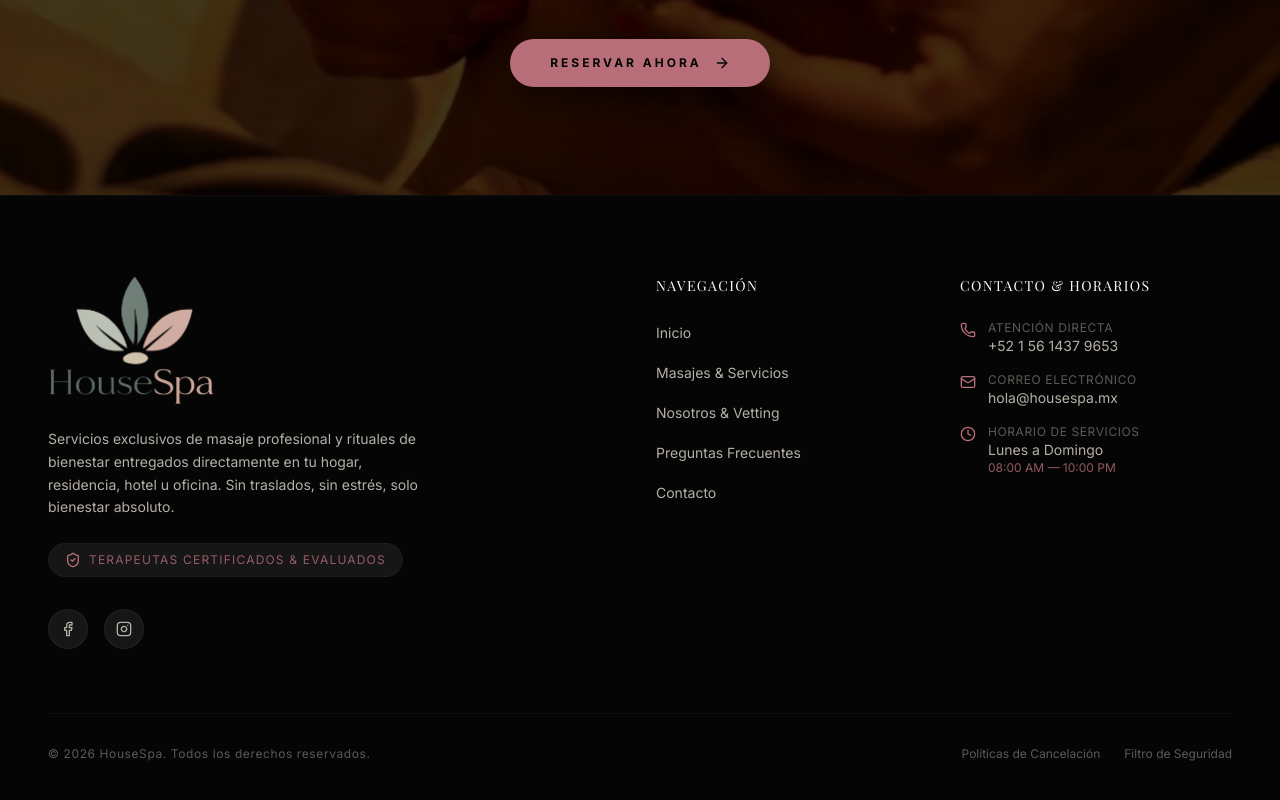
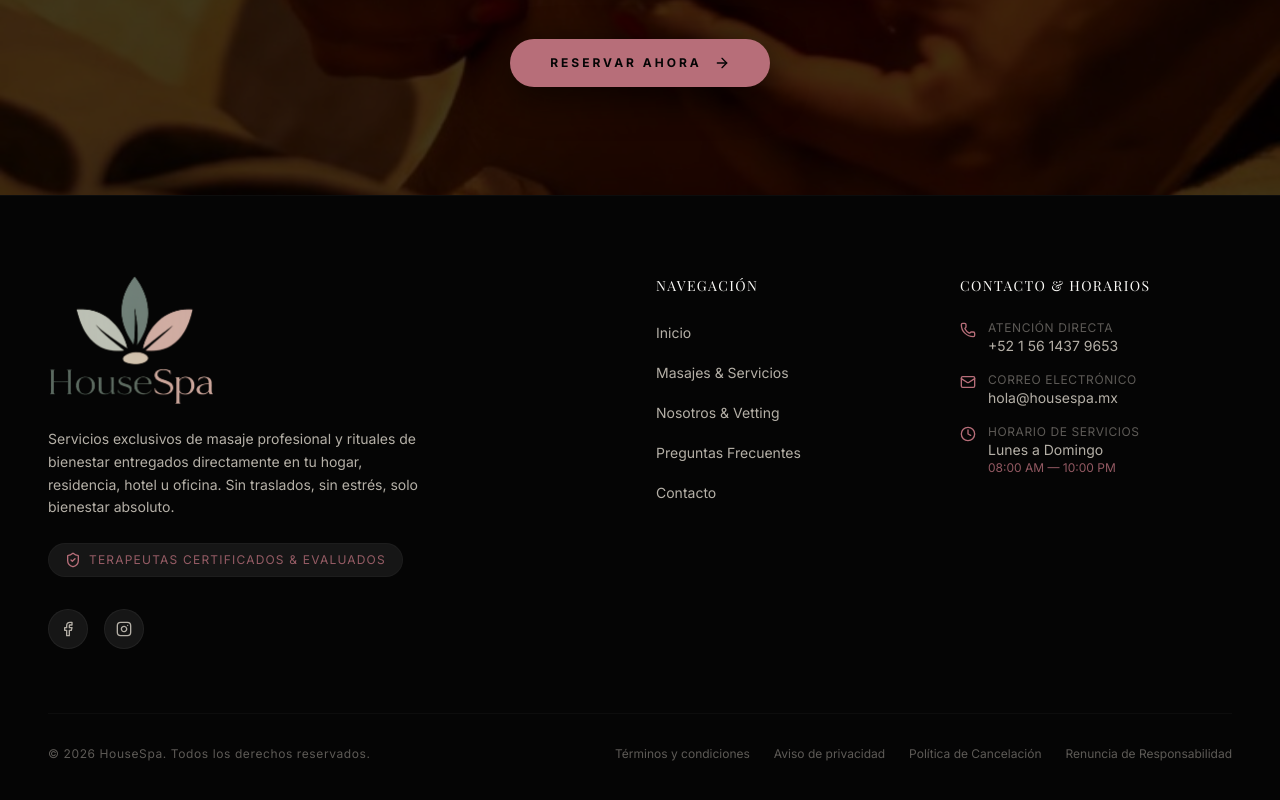
Before and after one commit to eucatastrofee-coder/housespa, a Next.js app: page / in a window 1280 px wide. Shown: the part 10515-11315 px from the top of the page. Built offline with nearby package versions, Linux system fonts and the light colour scheme; no server answers; a web font is replaced by a local one.

Commit message:
Update Footer.tsx

```diff
--- a/components/Footer.tsx
+++ b/components/Footer.tsx
@@ -124,12 +124,18 @@ export default function Footer() {
           <p className="text-xs text-ivory-muted/50 tracking-wider">
             &copy; {currentYear} HouseSpa. Todos los derechos reservados.
           </p>
-          <div className="flex gap-6">
-            <Link href="/faq" className="text-xs text-ivory-muted/50 hover:text-rose transition-colors">
-              Políticas de Cancelación
+          <div className="flex flex-wrap gap-x-6 gap-y-2 justify-center md:justify-end">
+            <Link href="/" className="text-xs text-ivory-muted/50 hover:text-rose transition-colors">
+              Términos y condiciones
             </Link>
-            <Link href="/about" className="text-xs text-ivory-muted/50 hover:text-rose transition-colors">
-              Filtro de Seguridad
+            <Link href="/" className="text-xs text-ivory-muted/50 hover:text-rose transition-colors">
+              Aviso de privacidad
+            </Link>
+            <Link href="/" className="text-xs text-ivory-muted/50 hover:text-rose transition-colors">
+              Política de Cancelación
+            </Link>
+            <Link href="/" className="text-xs text-ivory-muted/50 hover:text-rose transition-colors">
+              Renuncia de Responsabilidad
             </Link>
           </div>
         </div>
```
